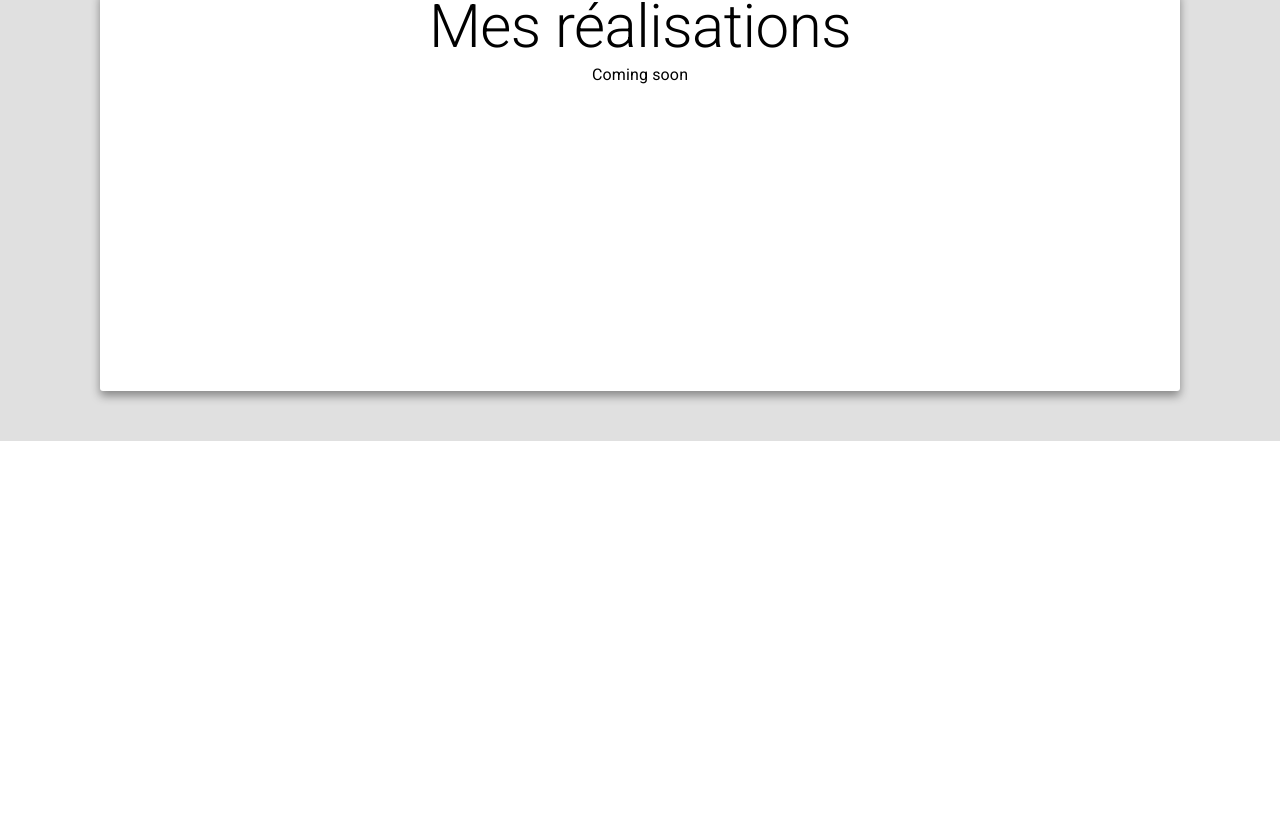
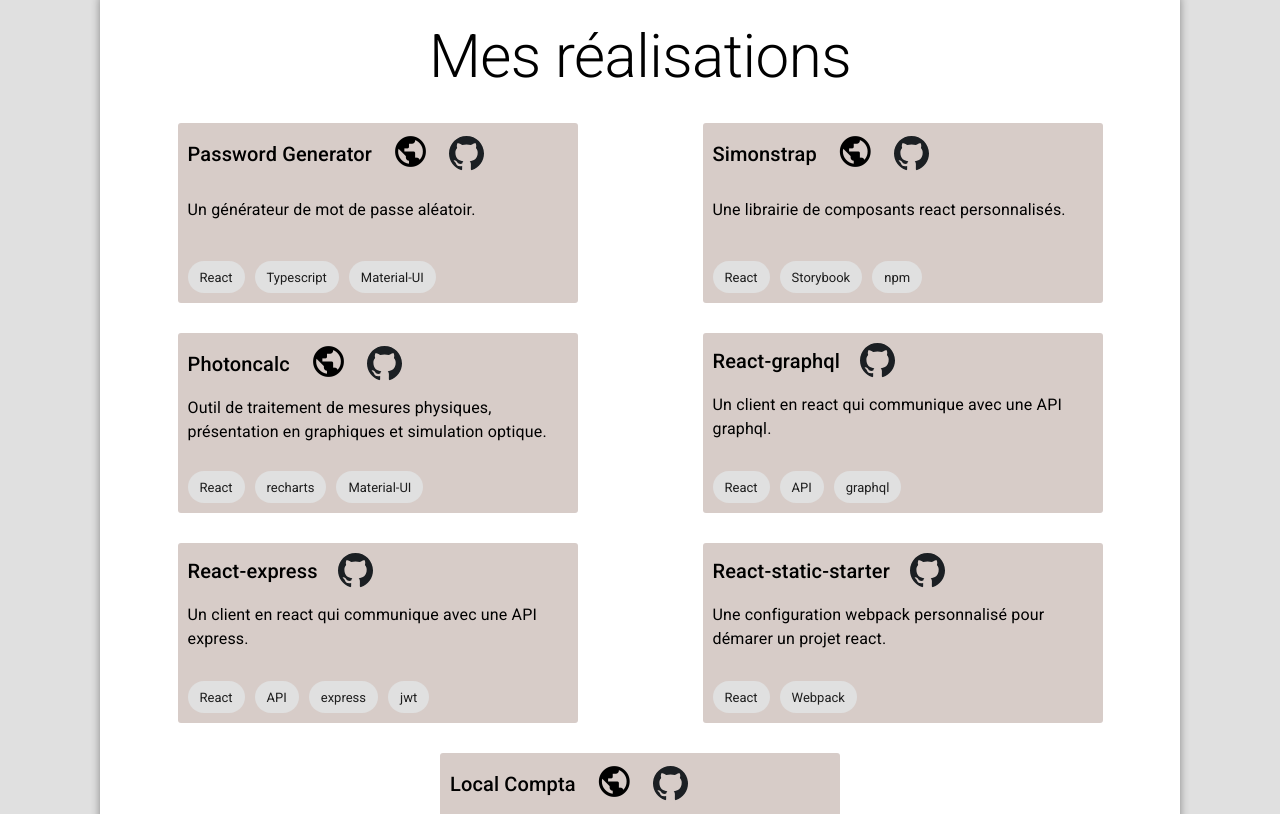
Before and after one commit to simonboisset/website, a React (Create React App) app: page / in a window 1280 px wide. Shown: the part 1506-2320 px from the top of the page. Before the commit the page ends 1947 px from the top, so only its background shows below. Built offline with nearby package versions, Linux system fonts and the light colour scheme.

Commit message:
Add realisations

```diff
--- a/package.json
+++ b/package.json
@@ -1,6 +1,6 @@
 {
   "name": "website",
-  "version": "0.1.1",
+  "version": "0.1.2",
   "private": true,
   "dependencies": {
     "@material-ui/core": "^4.3.3",
--- a/src/components/Competence.tsx
+++ b/src/components/Competence.tsx
@@ -14,10 +14,10 @@ interface Props {
 export default function Competence(props: Props) {
 
     return (
-        <Card elevation={3} backgroundColor="#607d8b" color="white" width="200px" height="80px" padding="10px" align="flex-start" justify="space-between">
+        <Card elevation={3} backgroundColor="#a69b97" color="white" width="200px" height="80px" padding="10px" align="flex-start" justify="space-between">
             {props.label}
-            <Flex direction="row" width="100%" gap="8px">
-                <Image width="35px" height="35px" src={props.icon} />
+            <Flex direction="row" width="100%" gap="8px" height="35px">
+                {props.icon ? <Image width="35px" height="35px" src={props.icon} /> : null}
                 <LinearProgress style={{flex:"10"}} color="primary" variant="determinate" value={props.level} />
             </Flex>
         </Card>
--- /dev/null
+++ b/src/components/Projet.tsx
@@ -0,0 +1,40 @@
+import React from 'react';
+import Image from './Image';
+import Flex from './Flex';
+import Card from './Card';
+import { Typography, Chip, Icon } from '@material-ui/core';
+import githubsvg from "../assets/github.svg";
+
+interface Props {
+    title: string | undefined,
+    chips: Array<string> | undefined,
+    children: string | undefined,
+    link: string | undefined,
+    github: string | undefined,
+}
+
+export default function Projet(props: Props) {
+    return (
+        <Card gap="10px" elevation={0} backgroundColor="#d7ccc8" width="400px" height="180px" padding="10px" align="flex-start" justify="space-between">
+            <Flex direction="row" width="100%" gap="20px">
+                <Typography variant="h6">{props.title}</Typography>
+                {props.link ? <a href={props.link} rel="noopener noreferrer" target="_blank"><Icon style={{ color:"black", fontSize: 37 }}>public</Icon></a>:null}
+                <a href={props.github} rel="noopener noreferrer" target="_blank"><Image width="35px" height="35px" src={githubsvg} /></a>
+            </Flex>
+            <Typography variant="body1" paragraph>{props.children}</Typography>
+            <Flex direction="row" gap="10px">
+                {props.chips ? props.chips.map((chip, index) =>
+                    <Chip key={index} label={chip} />
+                ) : null}
+            </Flex>
+        </Card>
+    );
+}
+
+Projet.defaultProps = {
+    title: undefined,
+    chips: undefined,
+    children: undefined,
+    link: undefined,
+    github: undefined
+};
--- a/src/containers/Realisations.tsx
+++ b/src/containers/Realisations.tsx
@@ -1,17 +1,57 @@
 import React from 'react';
-import {Typography} from '@material-ui/core';
+import { Typography } from '@material-ui/core';
 import Flex from '../components/Flex';
 // import Image from '../components/Image';
 import Card from '../components/Card';
+import Projet from '../components/Projet';
+
 
 export default function Realisations() {
   return (
     <Flex id="realisations" width="100%" padding="0 100px 0 100px" gap="30px">
-      <Card height="400px">
+      <Card padding="30px" gap="30px">
         <Typography variant="h2">Mes réalisations</Typography>
-        <Typography paragraph variant="body1" align="justify">
-          Coming soon
-      </Typography>
+        <Flex direction="row" justify="space-around" gap="30px">
+        <Projet title="Password Generator"
+          link="https://passwordgenerator.netlify.com/"
+          github="https://github.com/simonboisset/simple-password"
+          chips={["React","Typescript","Material-UI"]}>
+          Un générateur de mot de passe aléatoir.
+        </Projet>
+        <Projet title="Simonstrap"
+          link="https://github.com/simonboisset/simonstrap"
+          github="https://github.com/simonboisset/simonstrap"
+          chips={["React","Storybook","npm"]}>
+          Une librairie de composants react personnalisés.
+        </Projet>
+        <Projet title="Photoncalc"
+          link="https://photoncalc.z28.web.core.windows.net/"
+          github="https://github.com/simonboisset/photoncalc"
+          chips={["React","recharts","Material-UI"]}>
+          Outil de traitement de mesures physiques, présentation en graphiques et simulation optique.
+        </Projet>
+        <Projet title="React-graphql"
+          github="https://github.com/simonboisset/react-graphql"
+          chips={["React","API","graphql"]}>
+          Un client en react qui communique avec une API graphql.
+        </Projet>
+        <Projet title="React-express"
+          github="https://github.com/simonboisset/react-express"
+          chips={["React","API","express","jwt"]}>
+          Un client en react qui communique avec une API express.
+        </Projet>
+        <Projet title="React-static-starter"
+          github="https://github.com/simonboisset/react-static-starter"
+          chips={["React","Webpack"]}>
+          Une configuration webpack personnalisé pour démarer un projet react.
+        </Projet>
+        <Projet title="Local Compta"
+          link="https://localcompta.z28.web.core.windows.net/"
+          github="https://github.com/simonboisset/local-compta"
+          chips={["React","Redux","Material-UI","React-router"]}>
+          Un générateur de mot de passe aléatoir.
+        </Projet>
+        </Flex>
       </Card>
     </Flex>
   );
```
Also changed, not shown: src/containers/Parcours.tsx (+5 -4 lines).
